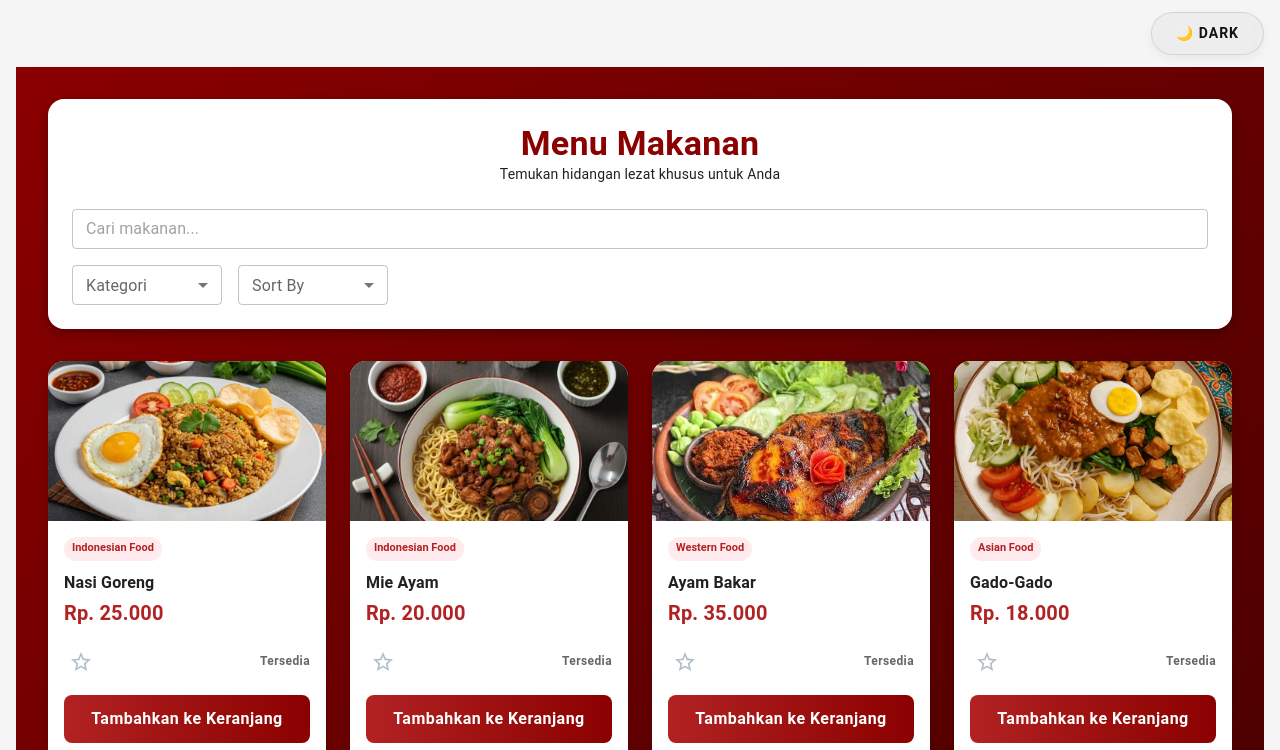
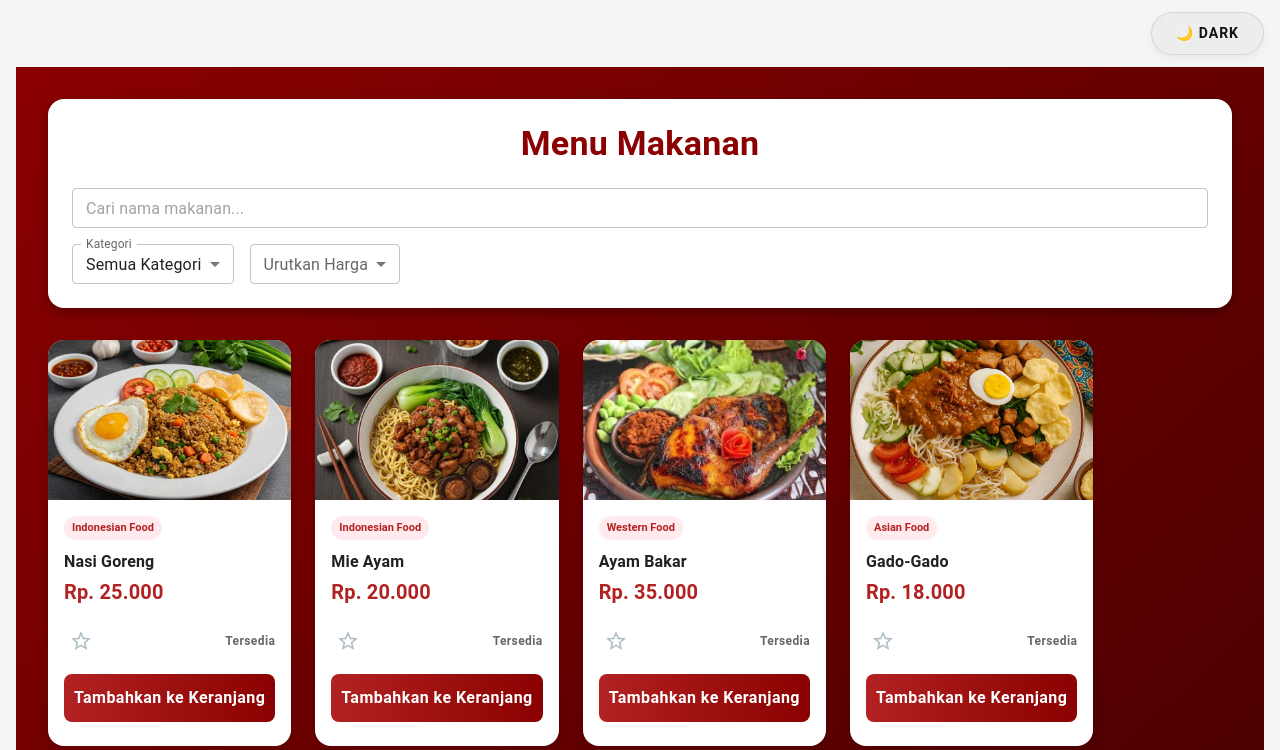
Before and after one commit to satriapinan/food-order-sttp, a React (Vite) app: page /foodmenu in a window 1280 px wide. Shown: the top 750 px of the page. Built offline with nearby package versions, Linux system fonts and the light colour scheme.

Commit message:
meintegrasikan formik dan Yup ke register dan foodmenu dan memisahkan component card pada menu

```diff
--- /dev/null
+++ b/src/components/FoodCard.jsx
@@ -0,0 +1,88 @@
+import {
+  Box,
+  Card,
+  CardContent,
+  CardMedia,
+  Typography,
+  Chip,
+  IconButton,
+} from "@mui/material";
+import StarBorderIcon from "@mui/icons-material/StarBorder";
+import AppButton from "./AppButton";
+
+function FoodCard({ menu }) {
+  return (
+    <Card
+      sx={{
+        borderRadius: 4,
+        height: "100%",
+        display: "flex",
+        flexDirection: "column",
+        boxShadow: "0 4px 12px rgba(0,0,0,0.15)",
+        transition: "transform 0.2s ease-in-out",
+        "&:hover": {
+          transform: "scale(1.02)",
+        },
+      }}
+    >
+      <CardMedia
+        component="img"
+        height="160"
+        image={menu.image}
+        alt={menu.title}
+        sx={{ objectFit: "cover" }}
+      />
+
+      <CardContent
+        sx={{ flexGrow: 1, display: "flex", flexDirection: "column" }}
+      >
+        <Box sx={{ mb: 1 }}>
+          <Chip
+            label={menu.category}
+            size="small"
+            sx={{
+              backgroundColor: "#ffebee",
+              color: "#b22222",
+              fontWeight: "bold",
+              fontSize: "11px",
+            }}
+          />
+        </Box>
+
+        <Typography variant="subtitle1" sx={{ fontWeight: "bold" }}>
+          {menu.title}
+        </Typography>
+        <Typography
+          variant="h6"
+          sx={{ fontWeight: "bold", color: "#b22222", mb: 2 }}
+        >
+          {menu.price}
+        </Typography>
+
+        <Box
+          sx={{
+            display: "flex",
+            justifyContent: "space-between",
+            alignItems: "center",
+            mt: "auto",
+            mb: 1,
+          }}
+        >
+          <IconButton size="small">
+            <StarBorderIcon sx={{ color: "#b0bec5" }} />
+          </IconButton>
+          <Typography
+            variant="caption"
+            sx={{ color: "text.secondary", fontWeight: "bold" }}
+          >
+            Tersedia
+          </Typography>
+        </Box>
+
+        <AppButton fullWidth>Tambahkan ke Keranjang</AppButton>
+      </CardContent>
+    </Card>
+  );
+}
+
+export default FoodCard;
--- a/src/pages/foodmenu.jsx
+++ b/src/pages/foodmenu.jsx
@@ -1,22 +1,17 @@
-import { useState } from "react";
+// src/pages/FoodMenu.jsx
 import {
   Box,
   Card,
-  CardContent,
-  CardMedia,
   Typography,
   TextField,
   MenuItem,
   Grid,
-  Chip,
-  IconButton,
 } from "@mui/material";
-import StarBorderIcon from "@mui/icons-material/StarBorder";
-// Memanggil komponen AppButton yang sudah kamu buat sebelumnya
-import AppButton from "../components/AppButton";
+import { useFormik } from "formik";
+import * as Yup from "yup";
+import FoodCard from "../components/FoodCard";
 
-// 1. DATA DUMMY: Daftar menu makanan
-//Pisahkan data dari tampilan agar rapi
+// DATA DUMMY
 const menuData = [
   {
     id: 1,
@@ -55,10 +50,37 @@ const menuData = [
   },
 ];
 
+const getPriceNumber = (priceString) => {
+  return parseInt(priceString.replace(/[^0-9]/g, ""), 10);
+};
+
+const filterSchema = Yup.object({
+  search: Yup.string().max(30, "Maksimal 30 karakter pencarian"),
+});
+
 function FoodMenu() {
-  // State untuk menyimpan pilihan filter
-  const [kategori, setKategori] = useState("");
-  const [sortBy, setSortBy] = useState("");
+  const formik = useFormik({
+    initialValues: { search: "", kategori: "all", sortBy: "" },
+    validationSchema: filterSchema,
+  });
+
+  const displayedMenu = menuData
+    .filter((menu) => {
+      const matchSearch = menu.title
+        .toLowerCase()
+        .includes(formik.values.search.toLowerCase());
+      const matchCategory =
+        formik.values.kategori === "all" ||
+        menu.category === formik.values.kategori;
+      return matchSearch && matchCategory;
+    })
+    .sort((a, b) => {
+      if (formik.values.sortBy === "murah")
+        return getPriceNumber(a.price) - getPriceNumber(b.price);
+      if (formik.values.sortBy === "mahal")
+        return getPriceNumber(b.price) - getPriceNumber(a.price);
+      return 0;
+    });
 
   return (
     <Box
@@ -68,7 +90,7 @@ function FoodMenu() {
         padding: 4,
       }}
     >
-      {/* BAGIAN ATAS: Header & Filter Pencarian */}
+      {/* HEADER & FILTER */}
       <Card
         sx={{
           borderRadius: 4,
@@ -84,127 +106,69 @@ function FoodMenu() {
           >
             Menu Makanan
           </Typography>
-          <Typography variant="body2" color="text.secondary">
-            Temukan hidangan lezat khusus untuk Anda
-          </Typography>
         </Box>
 
-        {/* Kolom Pencarian */}
         <TextField
           fullWidth
-          placeholder="Cari makanan..."
+          name="search"
+          placeholder="Cari nama makanan..."
           variant="outlined"
           size="small"
           sx={{ marginBottom: 2 }}
+          value={formik.values.search}
+          onChange={formik.handleChange}
+          error={formik.touched.search && Boolean(formik.errors.search)}
+          helperText={formik.touched.search && formik.errors.search}
         />
 
-        {/* Dropdown Kategori & Sort By */}
         <Box sx={{ display: "flex", gap: 2 }}>
           <TextField
             select
+            name="kategori"
             label="Kategori"
             size="small"
-            value={kategori}
-            onChange={(e) => setKategori(e.target.value)}
             sx={{ minWidth: 150 }}
+            value={formik.values.kategori}
+            onChange={formik.handleChange}
           >
-            <MenuItem value="all">Semua</MenuItem>
-            <MenuItem value="indonesian">Indonesian Food</MenuItem>
-            <MenuItem value="Western">Western Food</MenuItem>
-            <MenuItem value="Asian">Asian Food</MenuItem>
+            <MenuItem value="all">Semua Kategori</MenuItem>
+            <MenuItem value="Indonesian Food">Indonesian Food</MenuItem>
+            <MenuItem value="Western Food">Western Food</MenuItem>
+            <MenuItem value="Asian Food">Asian Food</MenuItem>
           </TextField>
 
           <TextField
             select
-            label="Sort By"
+            name="sortBy"
+            label="Urutkan Harga"
             size="small"
-            value={sortBy}
-            onChange={(e) => setSortBy(e.target.value)}
             sx={{ minWidth: 150 }}
+            value={formik.values.sortBy}
+            onChange={formik.handleChange}
           >
+            <MenuItem value="">Normal</MenuItem>
             <MenuItem value="murah">Termurah</MenuItem>
             <MenuItem value="mahal">Termahal</MenuItem>
           </TextField>
         </Box>
       </Card>
 
-      {/* BAGIAN BAWAH: Grid Daftar Makanan */}
+      {/* GRID KARTU MAKANAN YANG SUDAH BERSIH */}
       <Grid container spacing={3}>
-        {/* Melakukan perulangan (looping) data menuData menjadi kartu */}
-        {menuData.map((menu) => (
-          <Grid size={{ xs: 12, sm: 6, md: 3 }} key={menu.id}>
-            <Card
-              sx={{
-                borderRadius: 4,
-                height: "100%",
-                display: "flex",
-                flexDirection: "column",
-                boxShadow: "0 4px 12px rgba(0,0,0,0.15)",
-              }}
-            >
-              {/* Gambar Makanan */}
-              <CardMedia
-                component="img"
-                height="160"
-                image={menu.image}
-                alt={menu.title}
-              />
-
-              <CardContent
-                sx={{ flexGrow: 1, display: "flex", flexDirection: "column" }}
-              >
-                {/* Label Kategori */}
-                <Box sx={{ mb: 1 }}>
-                  <Chip
-                    label={menu.category}
-                    size="small"
-                    sx={{
-                      backgroundColor: "#ffebee",
-                      color: "#b22222",
-                      fontWeight: "bold",
-                      fontSize: "11px",
-                    }}
-                  />
-                </Box>
-
-                {/* Judul & Harga */}
-                <Typography variant="subtitle1" sx={{ fontWeight: "bold" }}>
-                  {menu.title}
-                </Typography>
-                <Typography
-                  variant="h6"
-                  sx={{ fontWeight: "bold", color: "#b22222", mb: 2 }}
-                >
-                  {menu.price}
-                </Typography>
-
-                {/* Bintang & Status Available */}
-                <Box
-                  sx={{
-                    display: "flex",
-                    justifyContent: "space-between",
-                    alignItems: "center",
-                    mt: "auto",
-                    mb: 1,
-                  }}
-                >
-                  <IconButton size="small">
-                    <StarBorderIcon sx={{ color: "#b0bec5" }} />
-                  </IconButton>
-                  <Typography
-                    variant="caption"
-                    sx={{ color: "text.secondary", fontWeight: "bold" }}
-                  >
-                    Tersedia
-                  </Typography>
-                </Box>
-
-                {/* Tombol Add to Cart memanggil AppButton */}
-                <AppButton fullWidth>Tambahkan ke Keranjang</AppButton>
-              </CardContent>
-            </Card>
+        {displayedMenu.length === 0 ? (
+          <Grid item xs={12}>
+            <Typography variant="h6" color="white" textAlign="center">
+              Makanan tidak ditemukan.
+            </Typography>
           </Grid>
-        ))}
+        ) : (
+          displayedMenu.map((menu) => (
+            <Grid item xs={12} sm={6} md={3} key={menu.id}>
+              {/* Memanggil komponen FoodCard */}
+              <FoodCard menu={menu} />
+            </Grid>
+          ))
+        )}
       </Grid>
     </Box>
   );
--- a/src/pages/register.jsx
+++ b/src/pages/register.jsx
@@ -12,10 +12,28 @@ import {
 import Visibility from "@mui/icons-material/Visibility";
 import VisibilityOff from "@mui/icons-material/VisibilityOff";
 import AppButton from "../components/AppButton";
+import { useNavigate } from "react-router-dom";
+import { useFormik } from "formik";
+import * as Yup from "yup";
+
+// Buat Skema Validasi dengan Yup
+const registerSchema = Yup.object({
+  username: Yup.string()
+    .min(3, "Username minimal 3 karakter")
+    .required("Username harus diisi"),
+  fullName: Yup.string().required("Nama lengkap harus diisi"),
+  password: Yup.string()
+    .min(6, "Password minimal 6 karakter")
+    .required("Password harus diisi"),
+  confirmPassword: Yup.string()
+    .oneOf([Yup.ref("password"), null], "Password tidak cocok")
+    .required("Konfirmasi password harus diisi"),
+});
 
 function RegisterPage() {
   const [showPassword, setShowPassword] = useState(false);
   const [showConfirmPassword, setShowConfirmPassword] = useState(false);
+  const navigate = useNavigate();
 
   const handleClickShowPassword = () => {
     setShowPassword(!showPassword);
@@ -25,14 +43,30 @@ function RegisterPage() {
     setShowConfirmPassword(!showConfirmPassword);
   };
 
+  // Konfigurasi Formik
+  const formik = useFormik({
+    initialValues: {
+      username: "",
+      fullName: "",
+      password: "",
+      confirmPassword: "",
+    },
+    validationSchema: registerSchema,
+    onSubmit: (values) => {
+      console.log("Data Registrasi:", values);
+      alert("Akun berhasil dibuat! Silakan login.");
+      navigate("/login");
+    },
+  });
+
   return (
     <Box
       sx={{
         minHeight: "100vh",
         display: "flex",
         alignItems: "center",
+        // background: "linear-gradient(to bottom right, #8b0000, #3e0000)",
         justifyContent: "center",
-        // background: "linear-gradient(to bottom right, #8b0000, #3e0000)",
         padding: 2,
       }}
     >
@@ -68,28 +102,52 @@ function RegisterPage() {
             </Typography>
           </Box>
 
-          {/* Form Input Sesuai Gambar */}
+          {/* Bungkus input dengan tag <form> */}
+          <form
+            onSubmit={formik.handleSubmit}
+            style={{ display: "flex", flexDirection: "column", gap: "20px" }}
+          >
+            {/* Input Username */}
             <TextField
               label="Username"
+              name="username"
               variant="outlined"
               fullWidth
               size="small"
+              value={formik.values.username}
+              onChange={formik.handleChange}
+              onBlur={formik.handleBlur}
+              error={formik.touched.username && Boolean(formik.errors.username)}
+              helperText={formik.touched.username && formik.errors.username}
             />
 
+            {/* Input Full Name */}
             <TextField
               label="Full Name"
+              name="fullName"
               variant="outlined"
               fullWidth
               size="small"
+              value={formik.values.fullName}
+              onChange={formik.handleChange}
+              onBlur={formik.handleBlur}
+              error={formik.touched.fullName && Boolean(formik.errors.fullName)}
+              helperText={formik.touched.fullName && formik.errors.fullName}
             />
 
             {/* Input Password */}
             <TextField
               label="Password"
+              name="password"
               type={showPassword ? "text" : "password"}
               variant="outlined"
               fullWidth
               size="small"
+              value={formik.values.password}
+              onChange={formik.handleChange}
+              onBlur={formik.handleBlur}
+              error={formik.touched.password && Boolean(formik.errors.password)}
+              helperText={formik.touched.password && formik.errors.password}
               slotProps={{
                 input: {
                   endAdornment: (
@@ -106,10 +164,21 @@ function RegisterPage() {
             {/* Input Confirm Password */}
             <TextField
               label="Confirm Password"
+              name="confirmPassword"
               type={showConfirmPassword ? "text" : "password"}
               variant="outlined"
               fullWidth
               size="small"
+              value={formik.values.confirmPassword}
+              onChange={formik.handleChange}
+              onBlur={formik.handleBlur}
+              error={
+                formik.touched.confirmPassword &&
+                Boolean(formik.errors.confirmPassword)
+              }
+              helperText={
+                formik.touched.confirmPassword && formik.errors.confirmPassword
+              }
               slotProps={{
                 input: {
                   endAdornment: (
@@ -118,7 +187,11 @@ function RegisterPage() {
                         onClick={handleClickShowConfirmPassword}
                         edge="end"
                       >
-                      {showConfirmPassword ? <VisibilityOff /> : <Visibility />}
+                        {showConfirmPassword ? (
+                          <VisibilityOff />
+                        ) : (
+                          <Visibility />
+                        )}
                       </IconButton>
                     </InputAdornment>
                   ),
@@ -126,8 +199,11 @@ function RegisterPage() {
               }}
             />
 
-          {/*Tombol Register memanggil AppButton*/}
-          <AppButton fullWidth>Buat Akun</AppButton>
+            {/* Tombol Register: Tambahkan type="submit" */}
+            <AppButton type="submit" fullWidth>
+              Buat Akun
+            </AppButton>
+          </form>
 
           {/* Link kembali ke Login */}
           <Typography
```
Lines whose indentation alone changed are shown as unchanged.
